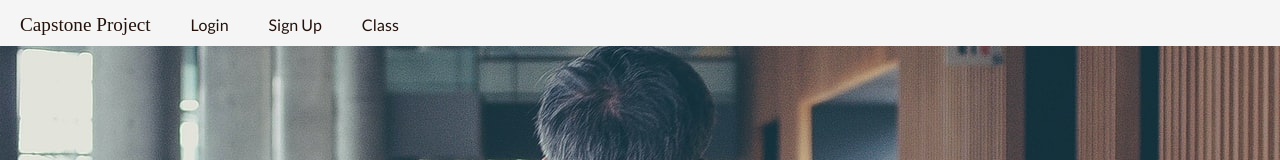
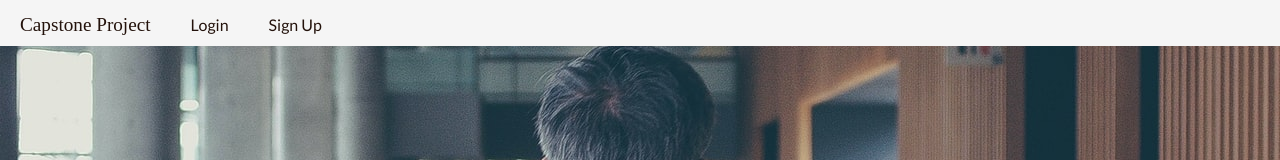
Before and after one commit to klimenkoff9/CAPSTONE, a React (Create React App) app: page /class/3 in a window 1280 px wide. Shown: the top 160 px of the page. Built offline with nearby package versions, Linux system fonts and the light colour scheme; no server answers; a web font is replaced by a local one.

Commit message:
Recent version

```diff
--- a/src/components/ClassInfo/components/Files.jsx
+++ b/src/components/ClassInfo/components/Files.jsx
@@ -4,6 +4,8 @@ import { getClassFiles } from "../../../redux/reducers/index";
 import { Link } from "react-router-dom";
 
 import OneFile from "./OneFile";
+
+import "../../../css/classpage.css"
 
 class Files extends React.Component {
   async componentDidMount() {
--- a/src/components/Navbar.jsx
+++ b/src/components/Navbar.jsx
@@ -21,7 +21,6 @@ class Navbar extends Component {
               Log Out
             </Link>
           )}
-          {!this.props.isLoggedIn && <Link to="/class/3">Class</Link>}
         </div>
       </div>
     );
```
